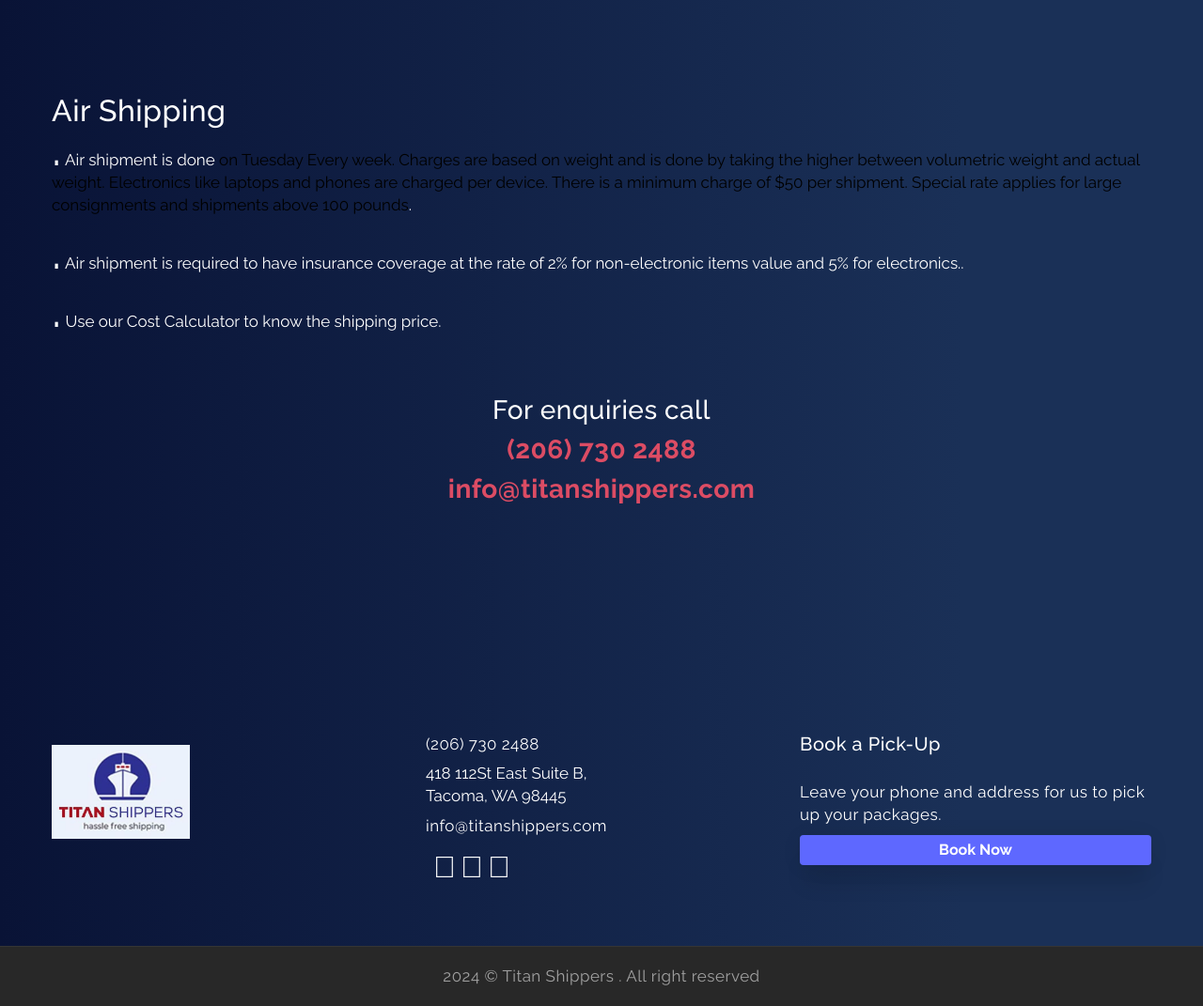
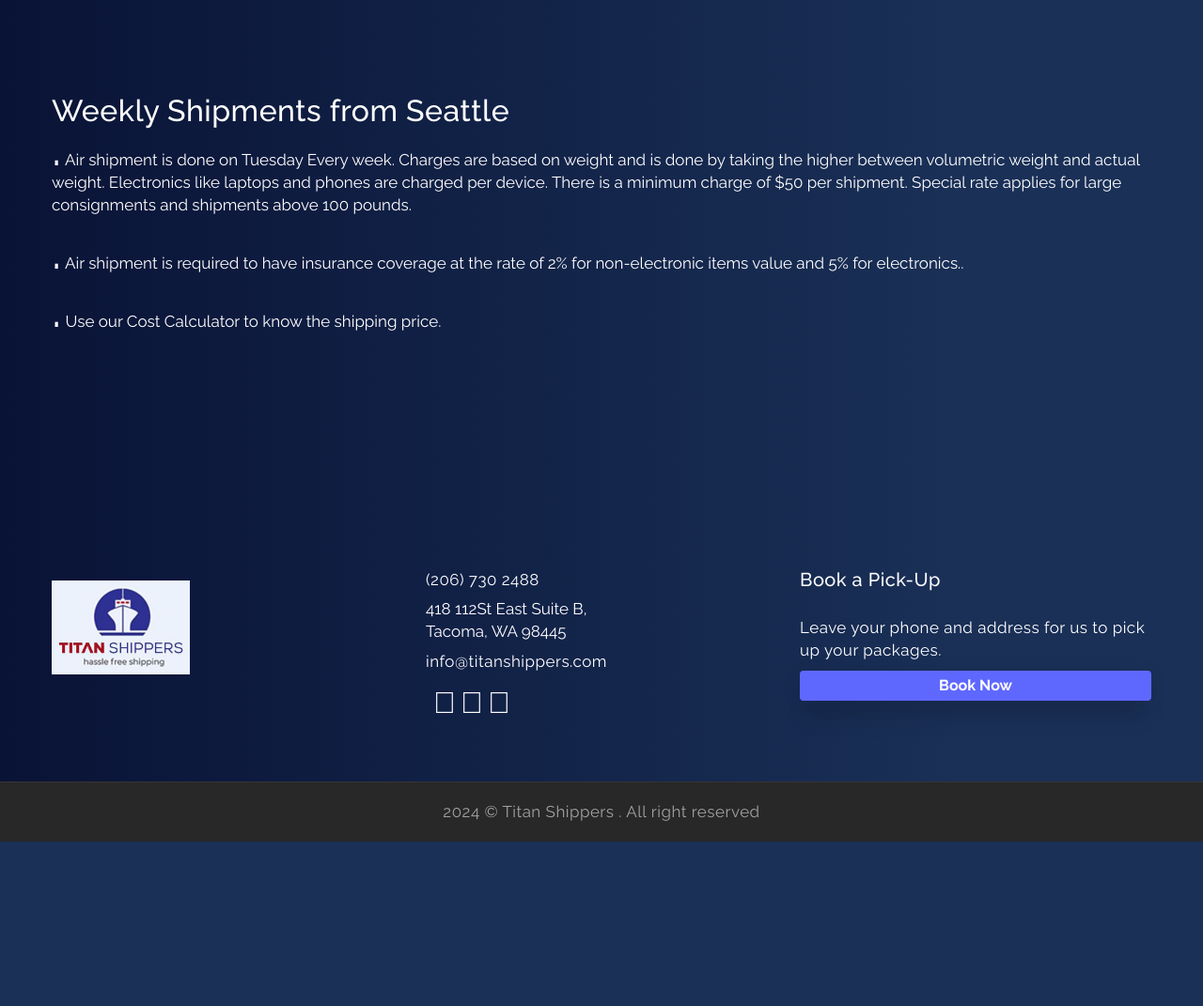
Before and after one commit to karuoro-munene/titan, a Django app: page /air-shipping in a window 1280 px wide. Shown: the part 681-1752 px from the top of the page at 94% size. After the commit the page ends 1577 px from the top, so only its background shows below. Run offline with Django 5.2, Linux system fonts and the light colour scheme; some libraries are stand-ins or nearby versions.

Commit message:
air shipping page redo

```diff
--- a/static/css/style.css
+++ b/static/css/style.css
@@ -227,8 +227,7 @@
 }
 
 .air-banner {
-    background: linear-gradient(rgba(0, 0, 0, 0.6),
-    rgba(0, 0, 0, 0.6)), url(../img/air-banner-bg.jpg) center center no-repeat;
+    background:url(../img/air-banner.png) center center no-repeat;
 }
 
 .cost-banner {
--- a/templates/air.html
+++ b/templates/air.html
@@ -5,12 +5,8 @@
     <section class="air-banner inner-banner">
         <div class="thm-container">
             <div class="title">
-                <h3>Air Shipping</h3>
-                <div class="line"></div><!-- /.line -->
+                <h3 class="py-4">Air Shipping</h3>
             </div><!-- /.title -->
-            <div class="bread-cumb">
-                <a href="{% url 'home' %}">Home</a><span class="sep">></span><span class="page-name">Air Shipping</span>
-            </div><!-- /.bread-cumb pull-right -->
         </div><!-- /.thm-container -->
     </section><!-- /.inner-banner -->
     <section class="about-section about-page">
@@ -18,39 +14,19 @@
             <div class="row">
                 <div class="col-md-12 content-box">
                     <div class="sec-title">
-                        <h2>Air Shipping</h2>
+                        <h2>Weekly Shipments from Seattle</h2>
                     </div><!-- /.sec-title -->
 
-                    <p class="small-margin"><span class="big">.</span> Air shipment is done <span class="text-black">on Tuesday Every week. Charges are based on weight and is done by taking the higher between volumetric weight and actual weight. Electronics like laptops and phones are charged per device. There is a minimum charge of $50 per shipment. Special rate applies for large consignments and shipments above 100 pounds</span>.
+                    <p class="small-margin"><span class="big">.</span> Air shipment is done <span class="">on Tuesday Every week. Charges are based on weight and is done by taking the higher between volumetric weight and actual weight. Electronics like laptops and phones are charged per device. There is a minimum charge of $50 per shipment. Special rate applies for large consignments and shipments above 100 pounds</span>.
                     </p>
                     <p class="small-margin"><span class="big">.</span> Air shipment is required to have insurance coverage at the rate of 2% for non-electronic items value and 5% for electronics.</span>.
                     </p>
-
-                    <p class="small-margin"><span class="big">.</span> Use our <span class="text-black"><a href="{% url 'pricing' %}">Cost Calculator</a> </span> to know the shipping price.
+                    <p class="small-margin"><span class="big">.</span> Use our <span class=""><a href="{% url 'pricing' %}">Cost Calculator</a> </span> to know the shipping price.
                     </p>
 
                 </div><!-- /.col-md-12 -->
             </div><!-- /.row -->
         </div><!-- /.thm-container -->
-        <div class="thm-container">
-            <div class="row">
-                <div class="col-md-12 content-box">
-                    <div class="sec-title">
-                        <h3 class="text-center">For enquiries call</h3>
-                    </div><!-- /.sec-title -->
-                    <div>
-                        <h4 class="h3 text-center" style="font-weight: bolder!important;"><a class="text-danger"
-                                                                                             href="tel://(206) 730 2488">(206)
-                            730 2488</a></h4>
-                        <h5 class="h3 text-center" style="font-weight: bolder!important;"><a class="text-danger"
-                                                                                             target="_blank"
-                                                                                             href="mailto:info@titanshippers.com">info@titanshippers.com</a>
-                        </h5>
-                    </div>
 
-                </div><!-- /.col-md-12 -->
-            </div><!-- /.row -->
-
-        </div><!-- /.thm-container -->
     </section><!-- /.you buy - we ship-section -->
 {% endblock %}
--- a/templates/base.html
+++ b/templates/base.html
@@ -71,7 +71,7 @@
     <div class="container-fluid px-5">
         <!-- Navbar brand -->
         <a class="navbar-brand" href="{% url 'home' %}"><img style="max-height: 60px;"
-                                                             src="{% static 'img/logo-trial.png' %}"
+                                                             src="{% static 'img/logo-cropped.png' %}"
                                                              alt="logo"></a>
         <!-- Toggle button -->
         <button class="navbar-toggler" type="button" data-mdb-toggle="collapse"
```
Also changed, not shown: templates/sea.html (+10 -10 lines), static/img/air trasport.webp (added), static/img/air-banner.png (added).
